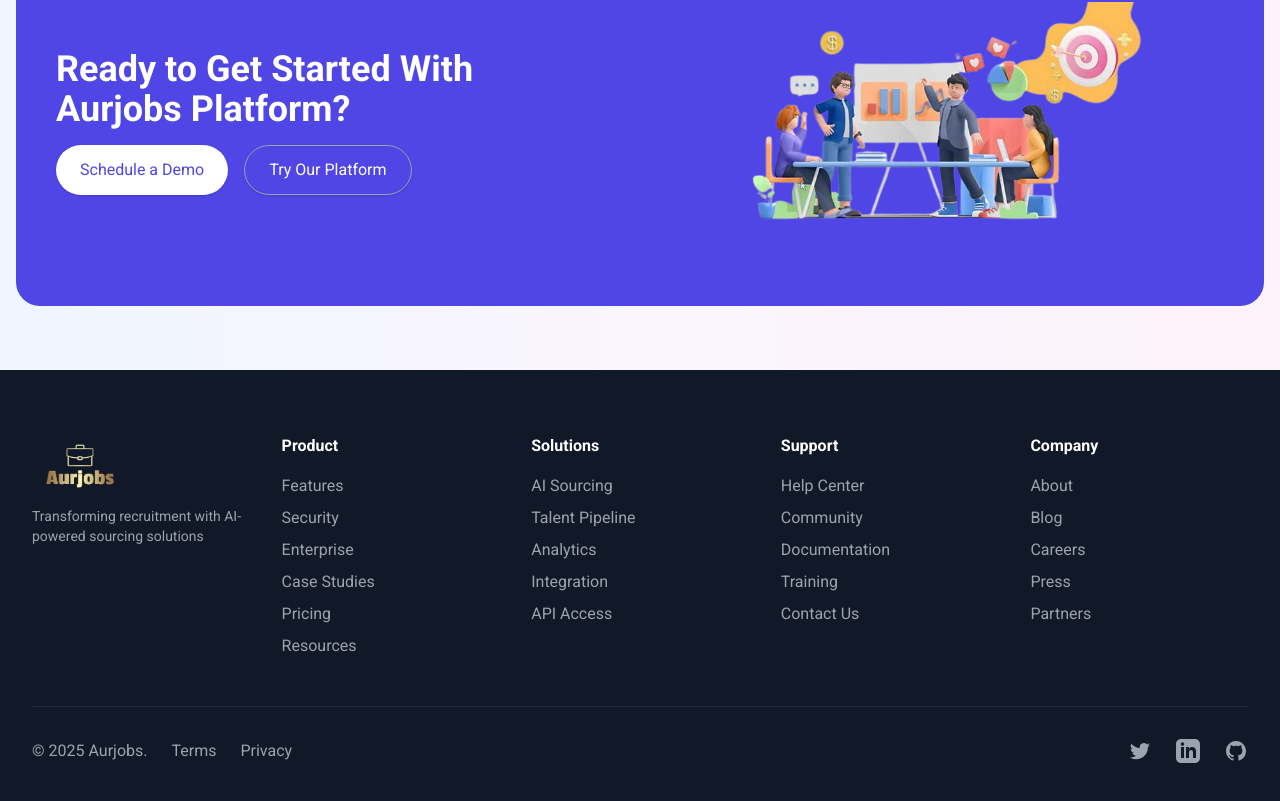
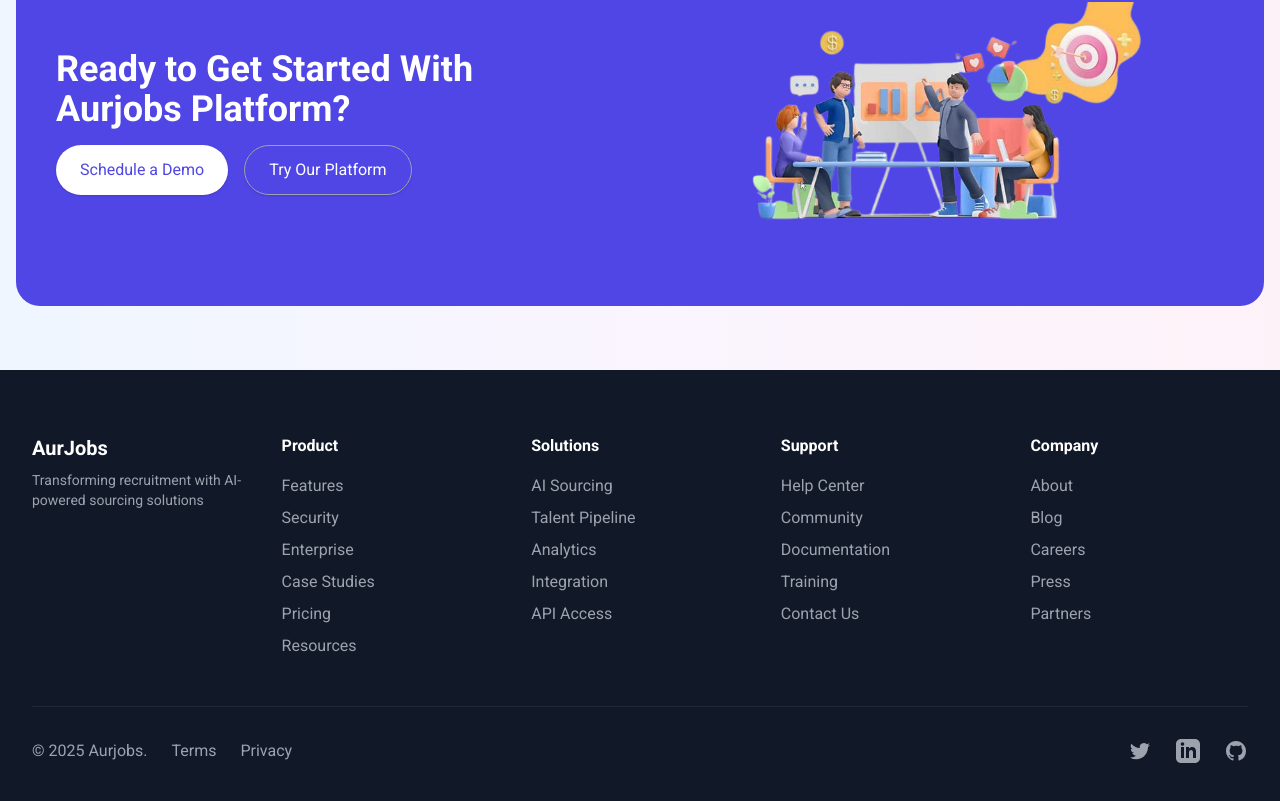
Before and after one commit to samerr07/AurjobsMainPage, a React (Vite) app: page / in a window 1280 px wide. Shown: the part 8261-9062 px from the top of the page. Built offline with nearby package versions, Linux system fonts and the light colour scheme.

Commit message:
Update Footer.jsx

```diff
--- a/src/components/Footer.jsx
+++ b/src/components/Footer.jsx
@@ -1,5 +1,5 @@
 import React from 'react'
-import Logo from "../assets/AurJobs_Logo1.png"
+// import Logo from "../assets/AurJobs_Logo1.png"
 
 const Footer = () => {
   const footerSections = {
@@ -28,8 +28,8 @@
           {/* Logo Section */}
           <div className="col-span-2 md:col-span-1">
             <div className="flex items-center space-x-2">
-              <img src={Logo} alt="" className="w-24 h-16"  />
-              {/* <div className="text-white text-xl font-bold">AurJobs</div> */}
+{/*               <img src={Logo} alt="" className="w-24 h-16"  /> */}
+              <div className="text-white text-xl font-bold">AurJobs</div>
             </div>
 
             <p className="mt-2 text-sm">Transforming recruitment with AI-powered sourcing solutions</p>
```
